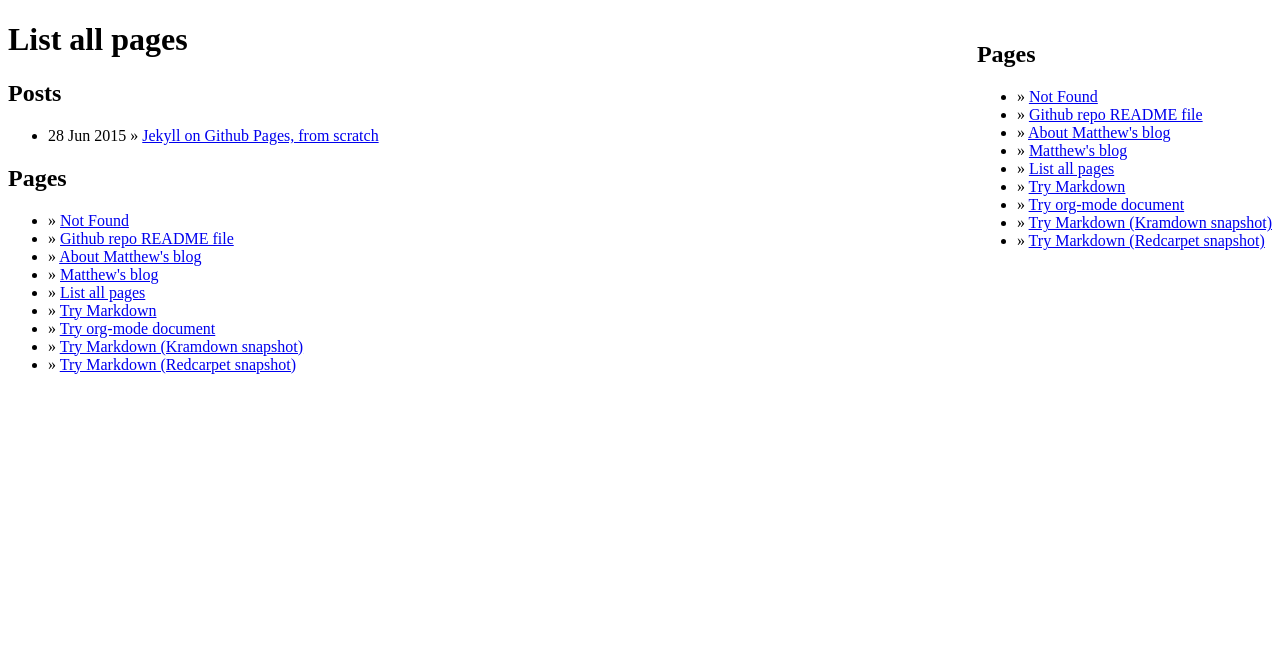
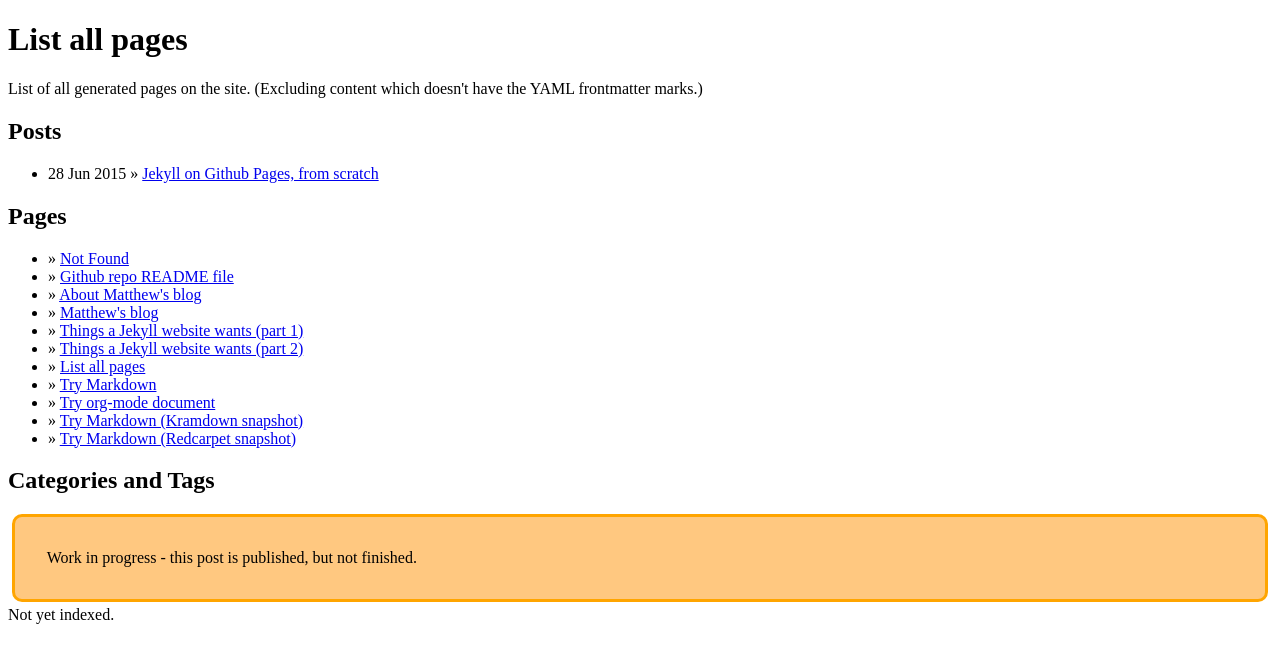
Before and after one commit to mcast/mcast.github.io, a Jekyll site: the page built from sitemap.html, in a window 1280 px wide. Shown: the top 663 px of the page. Built offline with Jekyll 4.4.1, drawn with Linux system fonts in a browser that asks for light colours.

Commit message:
policies and basic pages

```diff
--- a/404.html
+++ b/404.html
@@ -5,5 +5,6 @@ title: Not Found
 
 <div>
   <h1>{{ page.title }}</h1>
-  Not found.  Try <a href="{{ site.baseurl}}/">top page</a> or <a href="{{ site.baseurl }}/sitemap.html">site map</a>.
+  <p> Not found.  Try <a href="{{ site.baseurl}}/">top page</a> or <a href="{{ site.baseurl }}/sitemap.html">site map</a>. </p>
+  <p> This site has a "published URLs are permanent" policy, but recently added articles may well change URL while they are being written. </p>
 </div>
--- a/_posts/2015-06-28-jekyll-from-scratch.md
+++ b/_posts/2015-06-28-jekyll-from-scratch.md
@@ -102,9 +102,7 @@ From the config, it looks like each article could choose the renderer, but Jekyl
 
 ### URLs are for life, not just for Christmas
 
-It has been true [since 1998](http://www.w3.org/Provider/Style/URI.html)
-and the slogan is [not new](https://oracle-base.com/blog/2015/05/25/writing-tips-a-url-is-for-life-not-just-for-christmas/),
-but still one sees those 404s.
+It has been true [since 1998](http://www.w3.org/Provider/Style/URI.html) and the slogan is [not new](https://oracle-base.com/blog/2015/05/25/writing-tips-a-url-is-for-life-not-just-for-christmas/), but still one sees those 404s.
 
 I have old content on old URLs.  It is still there.
 
@@ -117,12 +115,9 @@ I started with a blank sheet and wrote my own page templates.  I guess
 none of the templates I saw already looked like the kind of clothing I
 like to wear.
 
-[X] [home](/index.html), [about](/about.html), [sitemap](/sitemap.html) and custom [404](/404.html).
-[ ] RSS / atom.xml, link from &lt;head>
-[ ] [humans.txt](http://humanstxt.org/)
-[ ] [robots.txt](http://www.robotstxt.org/)
-[ ] [sitemap manifest](https://en.wikipedia.org/wiki/Sitemaps)
-[ ] README.md, for the Github repo view
+Every website is different[^1], but many have common features that people come to expect.  Mine lacks many of them, but I might try to [enumerate them](/website-wants) as I go.
+
+*[^1]: Pedantry: except the splog of course.
 
 ### Blog about it
 
--- a/about.html
+++ /dev/null
@@ -1,8 +0,0 @@
----
-title: About Matthew's blog
----
-
-<div>
-  <h1>{{ page.title }}</h1>
-  A Computer Programmer's blog.
-</div>
--- /dev/null
+++ b/about.md
@@ -0,0 +1,8 @@
+---
+title: About Matthew's blog
+---
+## A Computer Programmer's blog
+
+{% include div-WiP.html %}
+
+See also [the README](/README.html).
--- a/sitemap.html
+++ b/sitemap.html
@@ -1,12 +1,18 @@
 ---
+layout: base
 title: List all pages
 ---
 
 <div>
   <h1>{{ page.title }}</h1>
+  <p> List of all generated pages on the site.  (Excluding content which doesn't have the YAML frontmatter marks.) </p>
   <h2>Posts</h2>
   {% include ul--posts.html %}
 
   <h2>Pages</h2>
   {% include ul--pages.html %}
+
+  <h2> Categories and Tags </h2>
+  {% include div-WiP.html %}
+  Not yet indexed.
 </div>
--- /dev/null
+++ b/website-wants/jekyll01.md
@@ -0,0 +1,19 @@
+---
+title: Things a Jekyll website wants (part 1)
+tags: metablog
+---
+
+# {{page.title}}
+
+Things I added already
+
+* [index](/index.html) aka. home or top page
+* [about](/about.html)
+* human readable [sitemap](/sitemap.html)
+* custom [404](/404.html)
+* README.md
+	* For the [Github repo view](https://github.com/mcast/mcast.github.io#readme)
+	* Also appearing in the [published view](/README.html), unless you mark it unpublished
+* Policy on [URL changes](http://www.w3.org/Provider/Style/URI.html).
+
+though some of these start with a "work in progress" mark.
--- /dev/null
+++ b/website-wants/jekyll02.md
@@ -0,0 +1,17 @@
+---
+title: Things a Jekyll website wants (part 2)
+tags: metablog
+unpublished: true
+---
+
+Things I haven't added, but probably will
+
+* What changes recently?
+	* RSS or atom.xml, link from `<head>`
+* Machine readable, for search engines
+	* [humans.txt](http://humanstxt.org/) is just for humans looking at robots.txt data
+	* [robots.txt](http://www.robotstxt.org/)
+	* [sitemap manifest](https://en.wikipedia.org/wiki/Sitemaps)
+* Other content for `<head>`
+
+{% include div-WiP.html %}
```
Also changed, not shown: index.html (+3 -6 lines), README.md.
